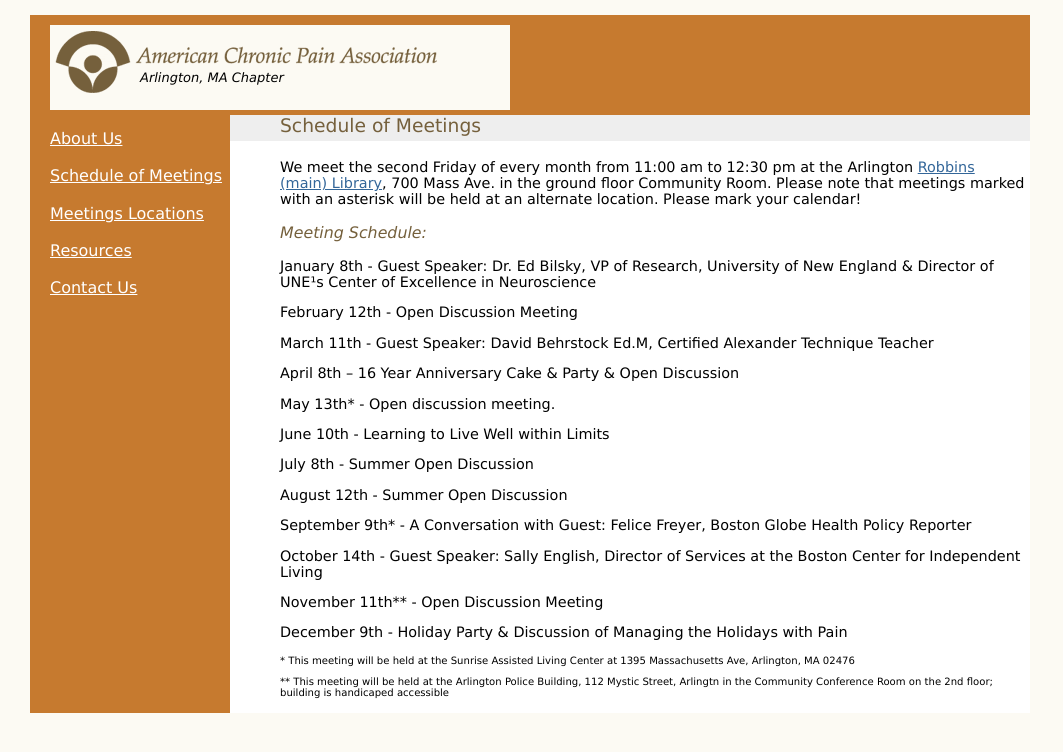
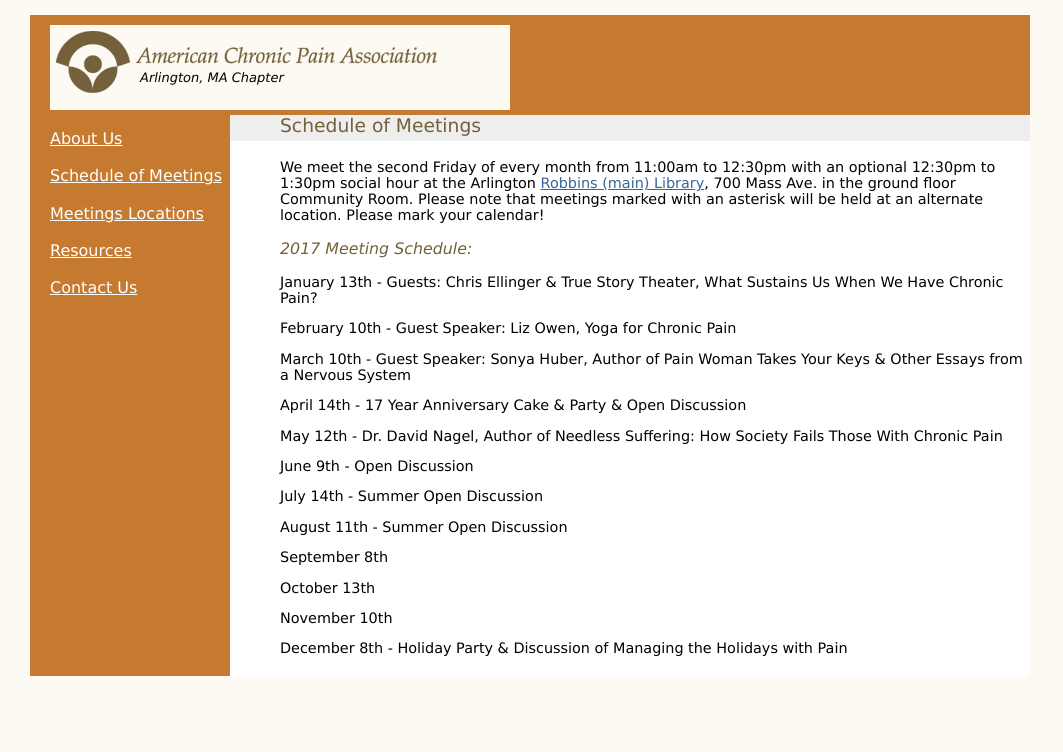
Before and after one commit to legostud/arlingtonacpa-org, a PHP site: page /meetings.php in a window 1280 px wide. Shown: the top 752 px of the page, without its empty margins (0-1063 px from the left). Run offline with PHP 8.4, Linux system fonts and the light colour scheme.

Commit message:
2017 Meeting schedule

```diff
--- a/meetings.php
+++ b/meetings.php
@@ -15,27 +15,24 @@
 
 		<div id="subtitle">Schedule of Meetings</div>
 
-		<div id="content">We meet the second Friday of every month from 11:00 am to
-			12:30 pm at the Arlington <a href="http://www.robbinslibrary.org" target="_blank">Robbins
-			(main) Library</a>, 700 Mass Ave. in the ground floor Community Room. Please
-			note that meetings marked with an asterisk will be held at an alternate location.
-			Please mark your calendar!<br />
-			<h3>Meeting Schedule:</h3>
-			<p>January 8th - Guest Speaker: Dr. Ed Bilsky, VP of Research, University of
-New England &amp; Director of UNE¹s Center of Excellence in Neuroscience</p>
-			<p>February 12th - Open Discussion Meeting</p>
-			<p>March 11th - Guest Speaker: David Behrstock Ed.M, Certified Alexander Technique Teacher</p>
-			<p>April 8th – 16 Year Anniversary Cake &amp; Party &amp; Open Discussion</p>
-			<p>May 13th* - Open discussion meeting.</p>
-			<p>June 10th - Learning to Live Well within Limits</p>
-			<p>July 8th - Summer Open Discussion</p>
-			<p>August 12th - Summer Open Discussion</p>
-			<p>September 9th* - A Conversation with Guest: Felice Freyer, Boston Globe Health Policy Reporter</p>
-			<p>October 14th - Guest Speaker: Sally English, Director of Services at the Boston Center for Independent Living</p>
-			<p>November 11th** - Open Discussion Meeting</p>
-			<p>December 9th - Holiday Party &amp; Discussion of Managing the Holidays with Pain</p>
-			<p class="finePrint">* This meeting will be held at the Sunrise Assisted Living Center at 1395 Massachusetts Ave, Arlington, MA 02476</p>
-			<p class="finePrint">** This meeting will be held at the Arlington Police Building, 112 Mystic Street, Arlingtn in the Community Conference Room on the 2nd floor; building is handicaped accessible</p>
+		<div id="content">We meet the second Friday of every month from 11:00am to
+			12:30pm with an optional 12:30pm to 1:30pm social hour at the Arlington <a href="http://www.robbinslibrary.org" target="_blank">Robbins (main) Library</a>, 700 Mass Ave. in the ground floor Community Room.  Please
+			note that meetings marked with an asterisk will be held at an alternate location.  Please mark your calendar!<br />
+			<h3>2017 Meeting Schedule:</h3>
+			<p>January 13th - Guests: Chris Ellinger &amp; True Story Theater, What Sustains Us When We Have Chronic Pain?</p>
+			<p>February 10th - Guest Speaker: Liz Owen, Yoga for Chronic Pain</p>
+			<p>March 10th - Guest Speaker: Sonya Huber, Author of Pain Woman Takes Your Keys &amp; Other Essays from a Nervous System</p>
+			<p>April 14th - 17 Year Anniversary Cake &amp; Party &amp; Open Discussion</p>
+			<p>May 12th - Dr. David Nagel, Author of Needless Suffering: How Society Fails Those With Chronic Pain</p>
+			<p>June 9th - Open Discussion</p>
+			<p>July 14th - Summer Open Discussion</p>
+			<p>August 11th - Summer Open Discussion</p>
+			<p>September 8th</p>
+			<p>October 13th</p>
+			<p>November 10th</p>
+			<p>December 8th - Holiday Party &amp; Discussion of Managing the Holidays with Pain</p>
+			<!-- p class="finePrint">* This meeting will be held at the Sunrise Assisted Living Center at 1395 Massachusetts Ave, Arlington, MA 02476</p -->
+			<!-- p class="finePrint">** This meeting will be held at the Arlington Police Building, 112 Mystic Street, Arlingtn in the Community Conference Room on the 2nd floor; building is handicaped accessible</p -->
 		</div>
 	</div>
 </div>
```
Also changed, not shown: meetings-2016.php (added, +45 -0 lines).
